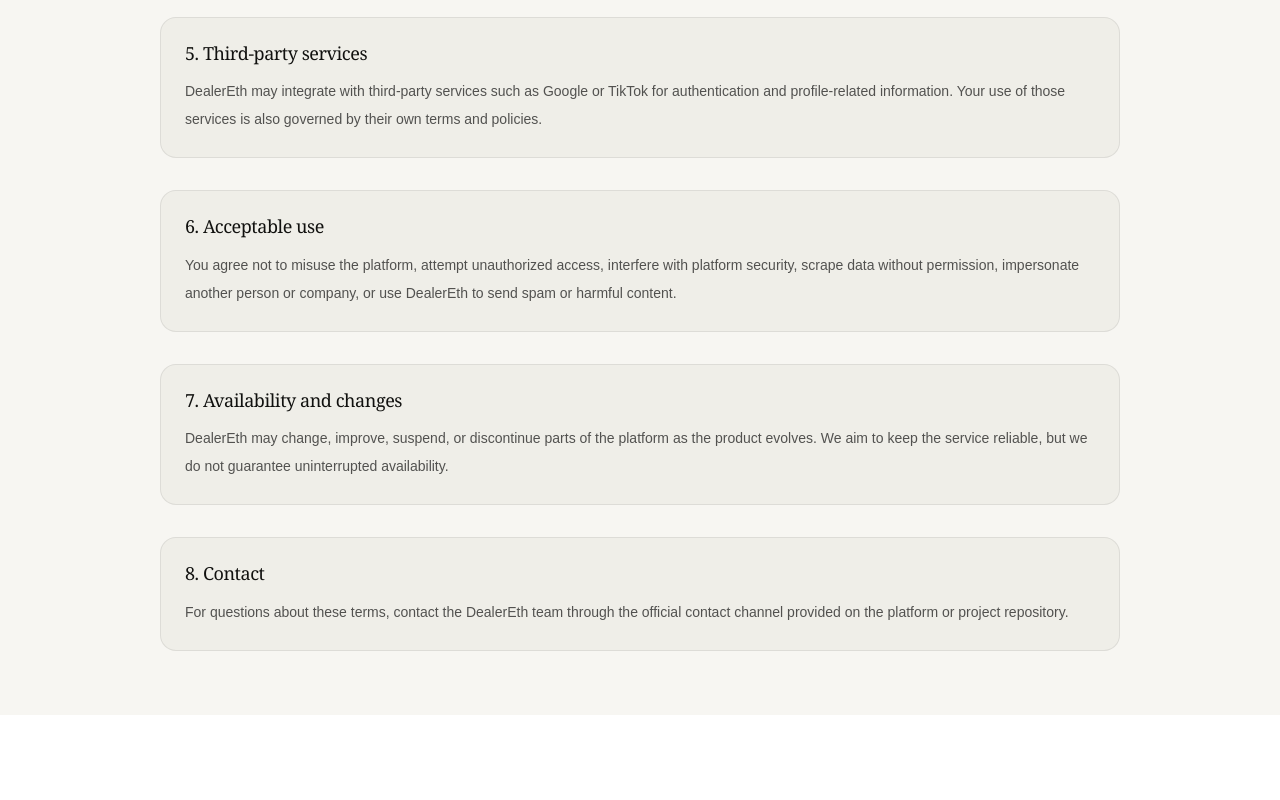
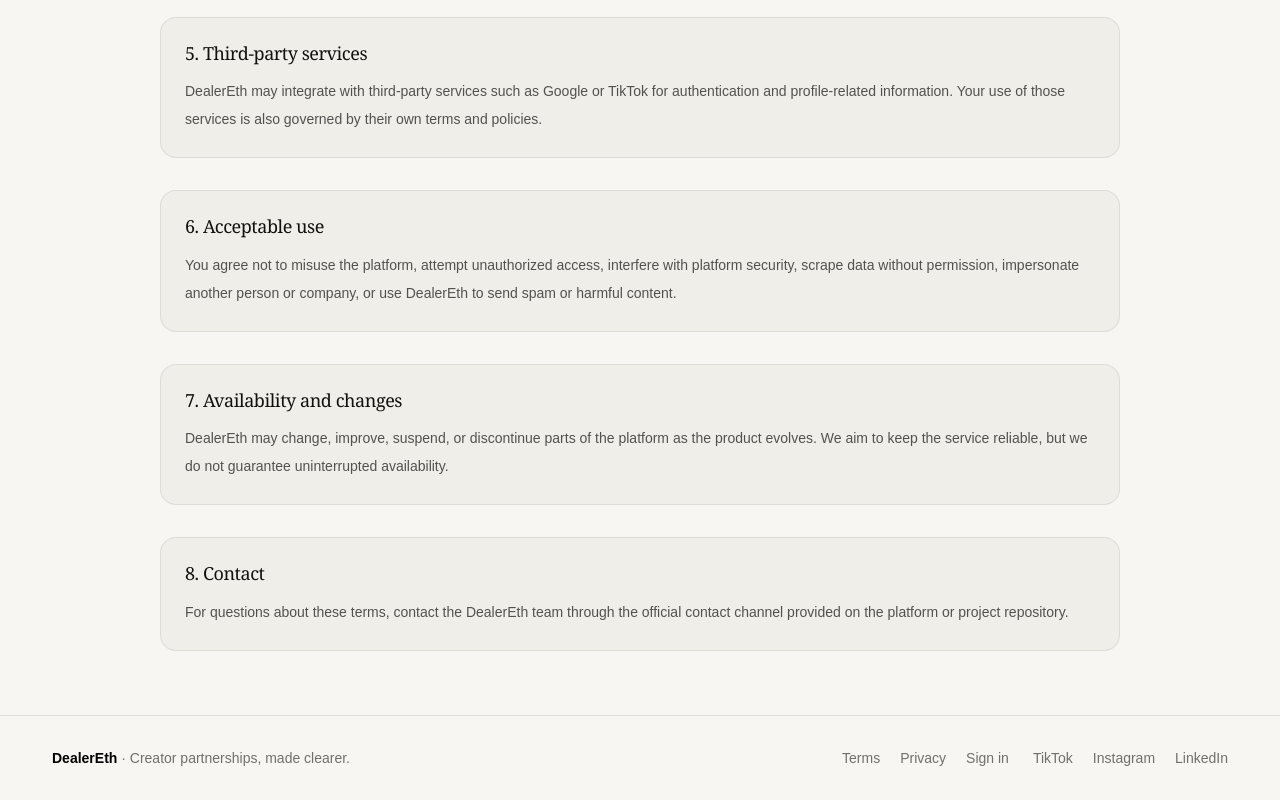
Before and after one commit to Tzgold/DealerEth, a Next.js app: page /terms in a window 1280 px wide. Shown: the part 1249-2049 px from the top of the page. Before the commit the page ends 1964 px from the top, so only its background shows below. Built offline with nearby package versions, Linux system fonts and the light colour scheme; no server answers.

Commit message:
Add footer legal and social links

```diff
--- a/components/legal/legal-page.tsx
+++ b/components/legal/legal-page.tsx
@@ -1,5 +1,6 @@
 import Link from "next/link";
 import type { ReactNode } from "react";
+import { SiteFooter } from "@/components/site-footer";
 
 export function LegalPage({
   eyebrow,
@@ -43,6 +44,8 @@
           {children}
         </article>
       </main>
+
+      <SiteFooter variant="light" />
     </div>
   );
 }
--- /dev/null
+++ b/components/site-footer.tsx
@@ -0,0 +1,47 @@
+import Link from "next/link";
+
+const socialLinks = [
+  { label: "TikTok", href: "https://www.tiktok.com/@dealereth" },
+  { label: "Instagram", href: "https://www.instagram.com/dealereth" },
+  { label: "LinkedIn", href: "https://www.linkedin.com/company/dealereth" },
+];
+
+export function SiteFooter({ variant = "dark" }: { variant?: "dark" | "light" }) {
+  const isLight = variant === "light";
+  const borderClass = isLight ? "border-black/10" : "border-white/[0.07]";
+  const mutedClass = isLight ? "text-black/55" : "text-white/45";
+  const brandClass = isLight ? "text-black" : "text-white";
+  const linkClass = isLight
+    ? "text-black/55 transition hover:text-black"
+    : "landing-footer-link";
+
+  return (
+    <footer className={`border-t ${borderClass}`}>
+      <div className="mx-auto grid max-w-[1240px] gap-6 px-5 py-8 text-sm sm:px-8 lg:grid-cols-[1fr_auto_auto] lg:items-center">
+        <p className={mutedClass}>
+          <span className={`font-black ${brandClass}`}>DealerEth</span> · Creator partnerships, made clearer.
+        </p>
+
+        <nav className="flex flex-wrap gap-5" aria-label="Legal links">
+          <Link href="/terms" className={linkClass}>
+            Terms
+          </Link>
+          <Link href="/privacy" className={linkClass}>
+            Privacy
+          </Link>
+          <Link href="/login" className={linkClass}>
+            Sign in
+          </Link>
+        </nav>
+
+        <nav className="flex flex-wrap gap-5" aria-label="Social links">
+          {socialLinks.map((link) => (
+            <a key={link.label} href={link.href} target="_blank" rel="noreferrer" className={linkClass}>
+              {link.label}
+            </a>
+          ))}
+        </nav>
+      </div>
+    </footer>
+  );
+}
```
Also changed, not shown: components/landing/landing-experience.tsx (+116 -18 lines).
